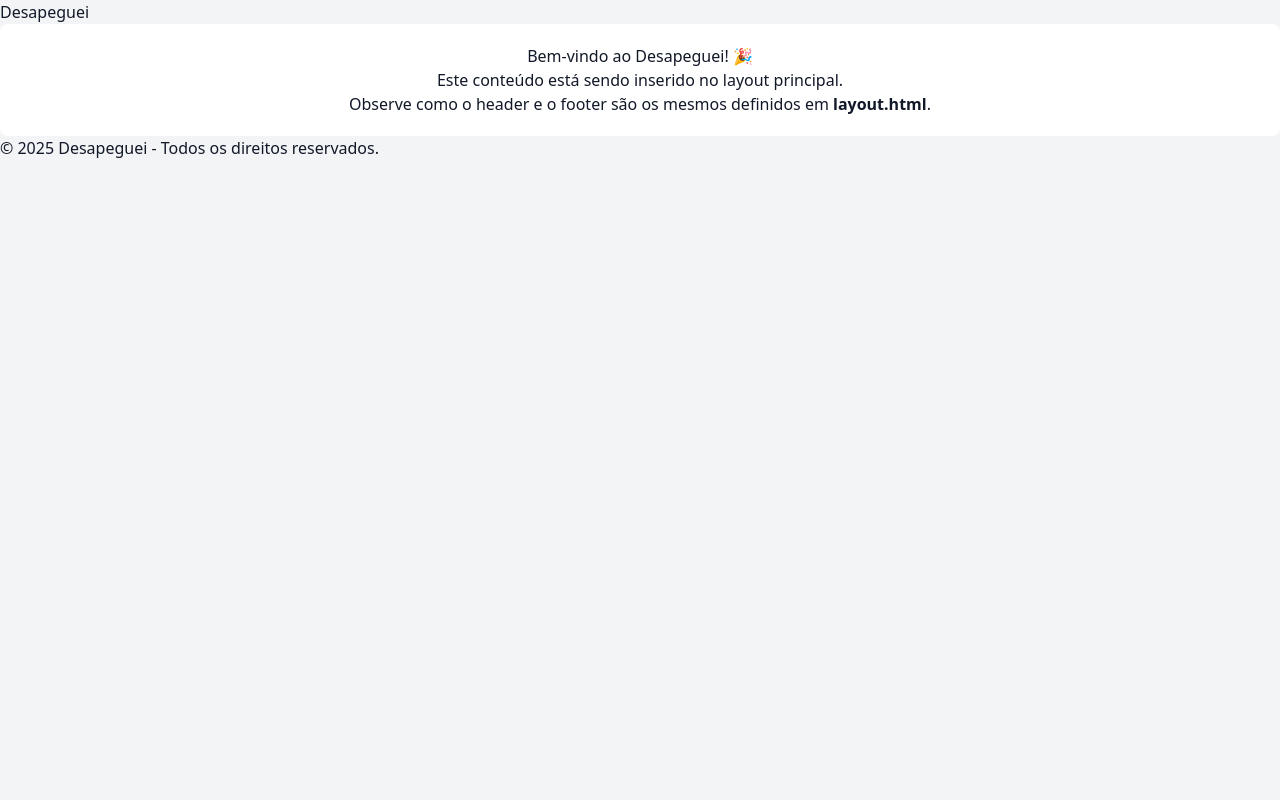
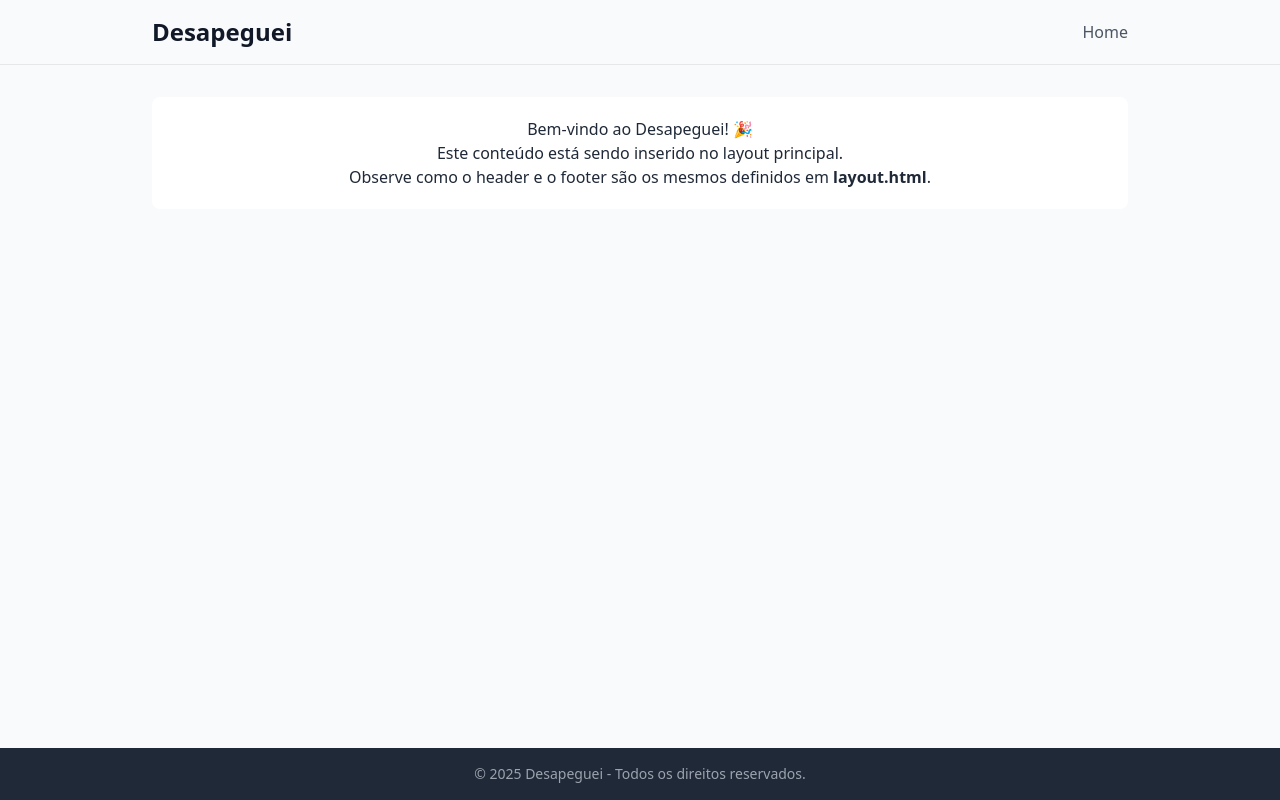
Before and after one commit to lucsdsm/tickets, a Flask app: page / in a window 1280 px wide. Run offline with Flask 3, Linux system fonts and the light colour scheme.

Commit message:
configurações do tailwind

```diff
--- a/app/static/css/output.css
+++ b/app/static/css/output.css
@@ -558,16 +558,138 @@ video {
   position: static;
 }
 
+.mx-auto {
+  margin-left: auto;
+  margin-right: auto;
+}
+
 .block {
   display: block;
 }
 
-.bg-gray-100 {
+.flex {
+  display: flex;
+}
+
+.min-h-screen {
+  min-height: 100vh;
+}
+
+.max-w-5xl {
+  max-width: 64rem;
+}
+
+.flex-grow {
+  flex-grow: 1;
+}
+
+.flex-col {
+  flex-direction: column;
+}
+
+.items-center {
+  align-items: center;
+}
+
+.justify-between {
+  justify-content: space-between;
+}
+
+.space-x-6 > :not([hidden]) ~ :not([hidden]) {
+  --tw-space-x-reverse: 0;
+  margin-right: calc(1.5rem * var(--tw-space-x-reverse));
+  margin-left: calc(1.5rem * calc(1 - var(--tw-space-x-reverse)));
+}
+
+.border-b {
+  border-bottom-width: 1px;
+}
+
+.border-gray-200 {
+  --tw-border-opacity: 1;
+  border-color: rgb(229 231 235 / var(--tw-border-opacity, 1));
+}
+
+.bg-gray-50 {
   --tw-bg-opacity: 1;
-  background-color: rgb(243 244 246 / var(--tw-bg-opacity, 1));
+  background-color: rgb(249 250 251 / var(--tw-bg-opacity, 1));
+}
+
+.bg-gray-800 {
+  --tw-bg-opacity: 1;
+  background-color: rgb(31 41 55 / var(--tw-bg-opacity, 1));
+}
+
+.px-6 {
+  padding-left: 1.5rem;
+  padding-right: 1.5rem;
+}
+
+.py-4 {
+  padding-top: 1rem;
+  padding-bottom: 1rem;
+}
+
+.py-8 {
+  padding-top: 2rem;
+  padding-bottom: 2rem;
+}
+
+.text-center {
+  text-align: center;
+}
+
+.text-2xl {
+  font-size: 1.5rem;
+  line-height: 2rem;
+}
+
+.text-sm {
+  font-size: 0.875rem;
+  line-height: 1.25rem;
+}
+
+.font-bold {
+  font-weight: 700;
+}
+
+.text-gray-400 {
+  --tw-text-opacity: 1;
+  color: rgb(156 163 175 / var(--tw-text-opacity, 1));
+}
+
+.text-gray-600 {
+  --tw-text-opacity: 1;
+  color: rgb(75 85 99 / var(--tw-text-opacity, 1));
+}
+
+.text-gray-800 {
+  --tw-text-opacity: 1;
+  color: rgb(31 41 55 / var(--tw-text-opacity, 1));
 }
 
 .text-gray-900 {
   --tw-text-opacity: 1;
   color: rgb(17 24 39 / var(--tw-text-opacity, 1));
 }
+
+.text-white {
+  --tw-text-opacity: 1;
+  color: rgb(255 255 255 / var(--tw-text-opacity, 1));
+}
+
+.transition-colors {
+  transition-property: color, background-color, border-color, text-decoration-color, fill, stroke;
+  transition-timing-function: cubic-bezier(0.4, 0, 0.2, 1);
+  transition-duration: 150ms;
+}
+
+.hover\:text-black:hover {
+  --tw-text-opacity: 1;
+  color: rgb(0 0 0 / var(--tw-text-opacity, 1));
+}
+
+.hover\:text-gray-700:hover {
+  --tw-text-opacity: 1;
+  color: rgb(55 65 81 / var(--tw-text-opacity, 1));
+}
--- a/app/templates/layout.html
+++ b/app/templates/layout.html
@@ -6,20 +6,31 @@
     <link rel="icon" href="https://cdn-icons-png.flaticon.com/512/11009/11009784.png">
     <link rel="stylesheet" href="{{ url_for('static', filename='css/output.css') }}">
 </head>
-<body class="bg-gray-100 text-gray-900">
+<body class="bg-gray-50 text-gray-800 flex flex-col min-h-screen">
 
-    <header>
-        <h1>Desapeguei</h1>
+    <header class="bg-white border-b border-gray-200">
+        <div class="max-w-5xl mx-auto px-6 py-4 flex justify-between items-center">
+            <a href="{{ url_for('main.home') }}" class="text-2xl font-bold text-gray-900 hover:text-gray-700 transition-colors">
+                Desapeguei
+            </a>
+            <nav class="space-x-6">
+                <a href="{{ url_for('main.home') }}" class="text-gray-600 hover:text-black transition-colors">Home</a>
+            </nav>
+        </div>
     </header>
 
-    <main>
-        {% block content %}
-        {% endblock %}
+    <main class="flex-grow">
+        <div class="max-w-5xl mx-auto px-6 py-8">
+            {% block content %}
+                {% endblock %}
+        </div>
     </main>
 
-    <footer>
-        <p>&copy; 2025 Desapeguei - Todos os direitos reservados.</p>
+    <footer class="bg-gray-800 text-white">
+        <div class="max-w-5xl mx-auto px-6 py-4">
+            <p class="text-center text-gray-400 text-sm">
+                &copy; 2025 Desapeguei - Todos os direitos reservados.
+            </p>
+        </div>
     </footer>
-
-</body>
 </html>
--- a/package.json
+++ b/package.json
@@ -3,7 +3,8 @@
   "version": "1.0.0",
   "description": "CSS build for Desapeguei project using Tailwind CSS",
   "scripts": {
-    "build:css": "tailwindcss -i ./app/static/css/input.css -o ./app/static/css/output.css --watch --poll"
+    "build": "tailwindcss -i ./app/static/css/input.css -o ./app/static/css/output.css",
+    "watch": "tailwindcss -i ./app/static/css/input.css -o ./app/static/css/output.css --watch --poll"
   },
   "devDependencies": {
     "tailwindcss": "^3.4.1"
```
Also changed, not shown: 1 other file.
